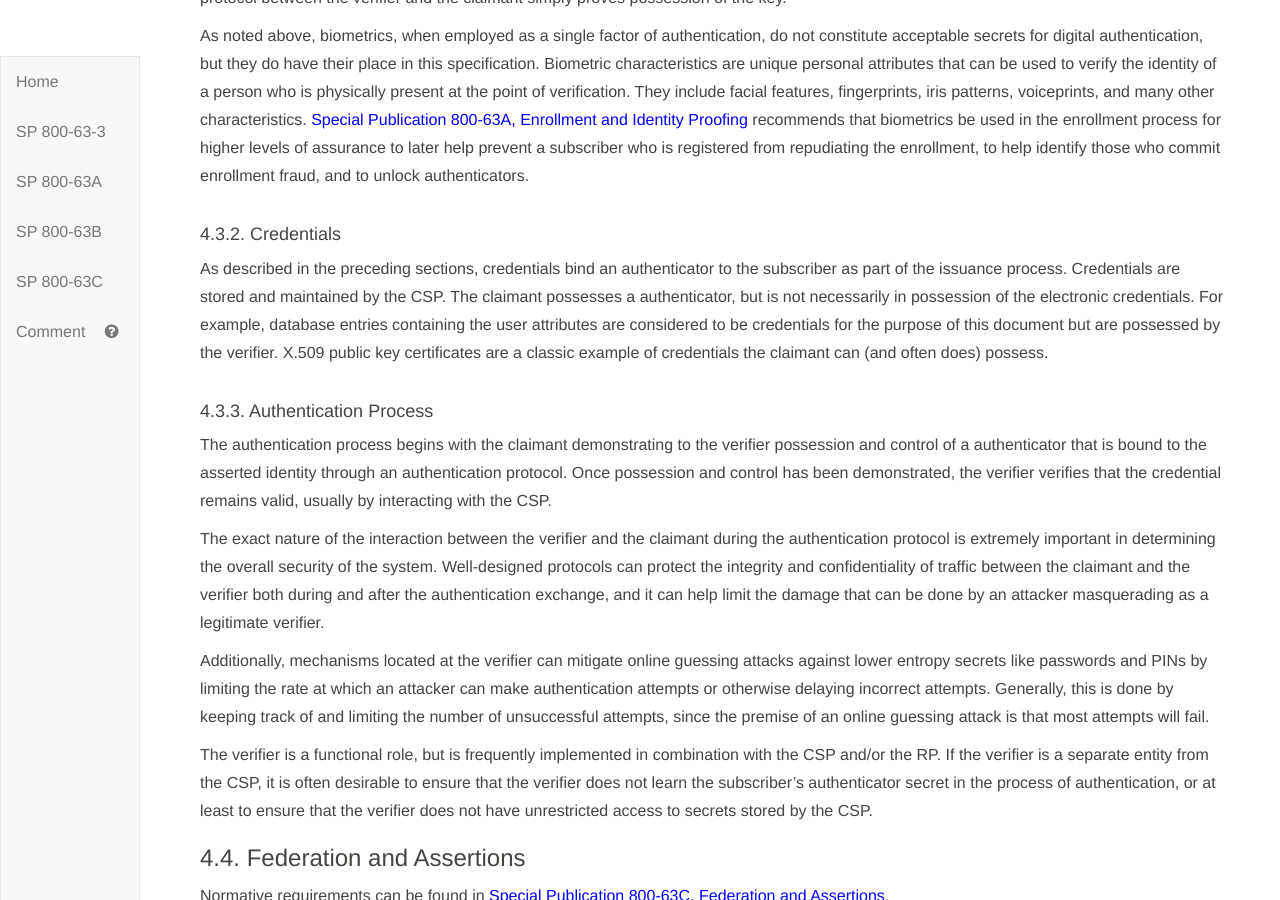
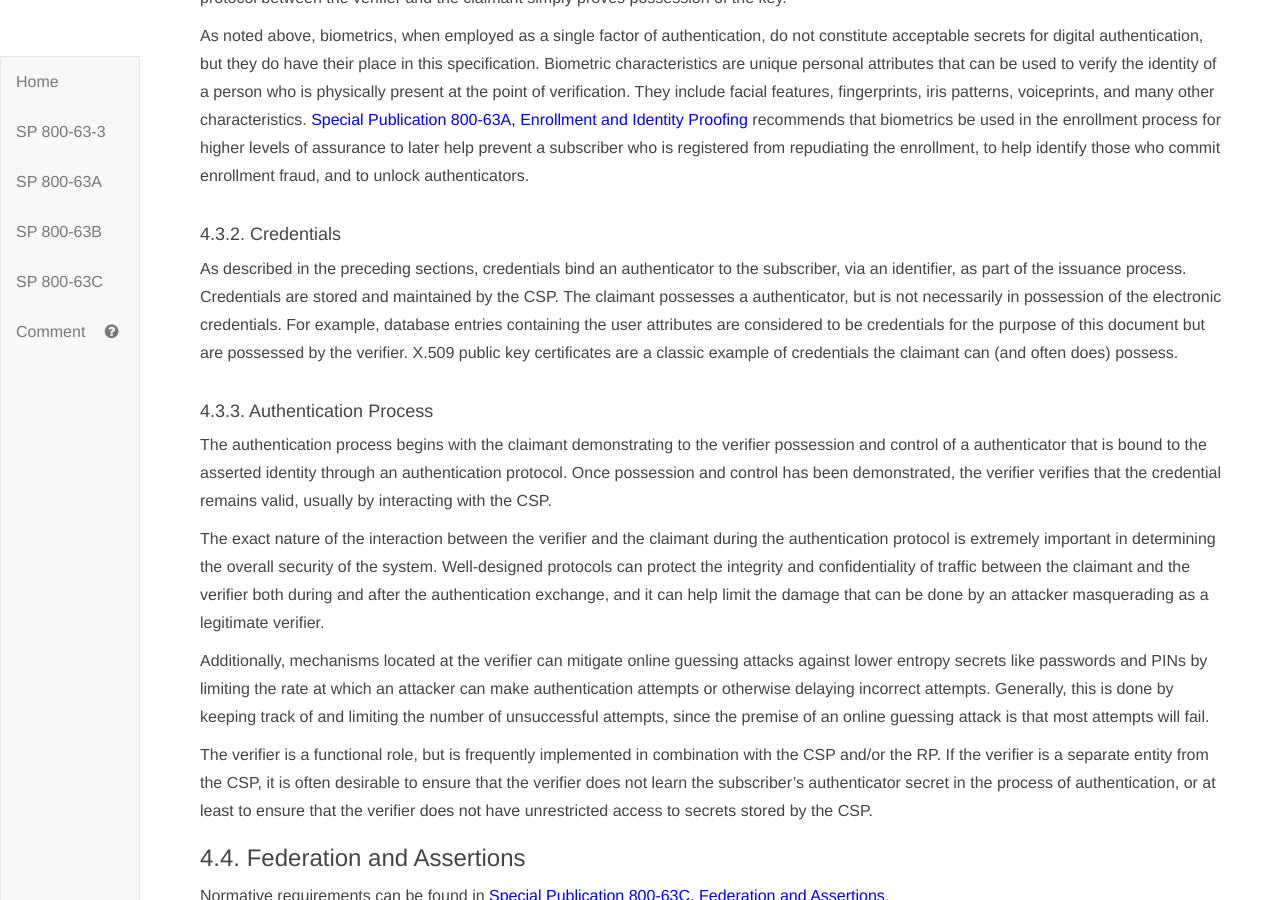
Before and after one commit to usnistgov/800-63-3, a Jekyll site: the page built from sp800-63-3.md, in a window 1280 px wide and 900 px high, scrolled down 24339 px. Built offline with Jekyll 4.4.1, drawn with Linux system fonts in a browser that asks for light colours; some of the changed text lies outside the part shown.

Commit message:
Closes #379

```diff
--- a/sp800-63-3/sec3_definitions.md
+++ b/sp800-63-3/sec3_definitions.md
@@ -65,7 +65,7 @@
 A declaration by the applicant of their current Personal Name, date of birth and address. [[GPG45]](#gpg45)
 
 #### Credential
-An object or data structure that authoritatively binds an identity (and optionally, additional attributes) to an authenticator possessed and controlled by a subscriber.
+An object or data structure that authoritatively binds an identity (via an identifier) (and optionally, additional attributes) to an authenticator possessed and controlled by a subscriber.
 
 While common usage often assumes that the credential is maintained by the subscriber, this document also uses the term to refer to electronic records maintained by the CSP which establish a binding between the subscriber’s authenticator(s) and identity.
 
@@ -136,7 +136,7 @@
 The public part of an asymmetric key pair that is used to verify signatures or encrypt data.
 
 #### Public Key Certificate
-A digital document issued and digitally signed by the private key of a Certificate authority that binds the name of a subscriber to a public key. The certificate indicates that the subscriber identified in the certificate has sole control and access to the private key. See also [[RFC 5280]](#RFC5280).
+A digital document issued and digitally signed by the private key of a Certificate authority that binds an identifier to a subscriber to a public key. The certificate indicates that the subscriber identified in the certificate has sole control and access to the private key. See also [[RFC 5280]](#RFC5280).
 
 #### Public Key Infrastructure (PKI)
 A set of policies, processes, server platforms, software and workstations used for the purpose of administering certificates and public-private key pairs, including the ability to issue, maintain, and revoke public key certificates.
@@ -177,4 +177,4 @@
 In reference to identity evidence, the quality of not being expired or revoked.
 
 #### Verifier
-An entity that verifies the claimant’s identity by verifying the claimant’s possession and control of one or two authenticators using an authentication protocol. To do this, the verifier may also need to validate credentials that link the authenticator(s) and identity and check their status.
+An entity that verifies the claimant’s identity by verifying the claimant’s possession and control of one or two authenticators using an authentication protocol. To do this, the verifier may also need to validate credentials that link the authenticator(s) and identifier and check their status.
--- a/sp800-63-3/sec4_model.md
+++ b/sp800-63-3/sec4_model.md
@@ -89,7 +89,7 @@
 
 #### 4.3.2. Credentials
 
-As described in the preceding sections, credentials bind an authenticator to the subscriber as part of the issuance process. Credentials are stored and maintained by the CSP. The claimant possesses a authenticator, but is not necessarily in possession of the electronic credentials. For example, database entries containing the user attributes are considered to be credentials for the purpose of this document but are possessed by the verifier. X.509 public key certificates are a classic example of credentials the claimant can (and often does) possess.
+As described in the preceding sections, credentials bind an authenticator to the subscriber, via an identifier, as part of the issuance process. Credentials are stored and maintained by the CSP. The claimant possesses a authenticator, but is not necessarily in possession of the electronic credentials. For example, database entries containing the user attributes are considered to be credentials for the purpose of this document but are possessed by the verifier. X.509 public key certificates are a classic example of credentials the claimant can (and often does) possess.
 
 #### 4.3.3. Authentication Process
 
```
